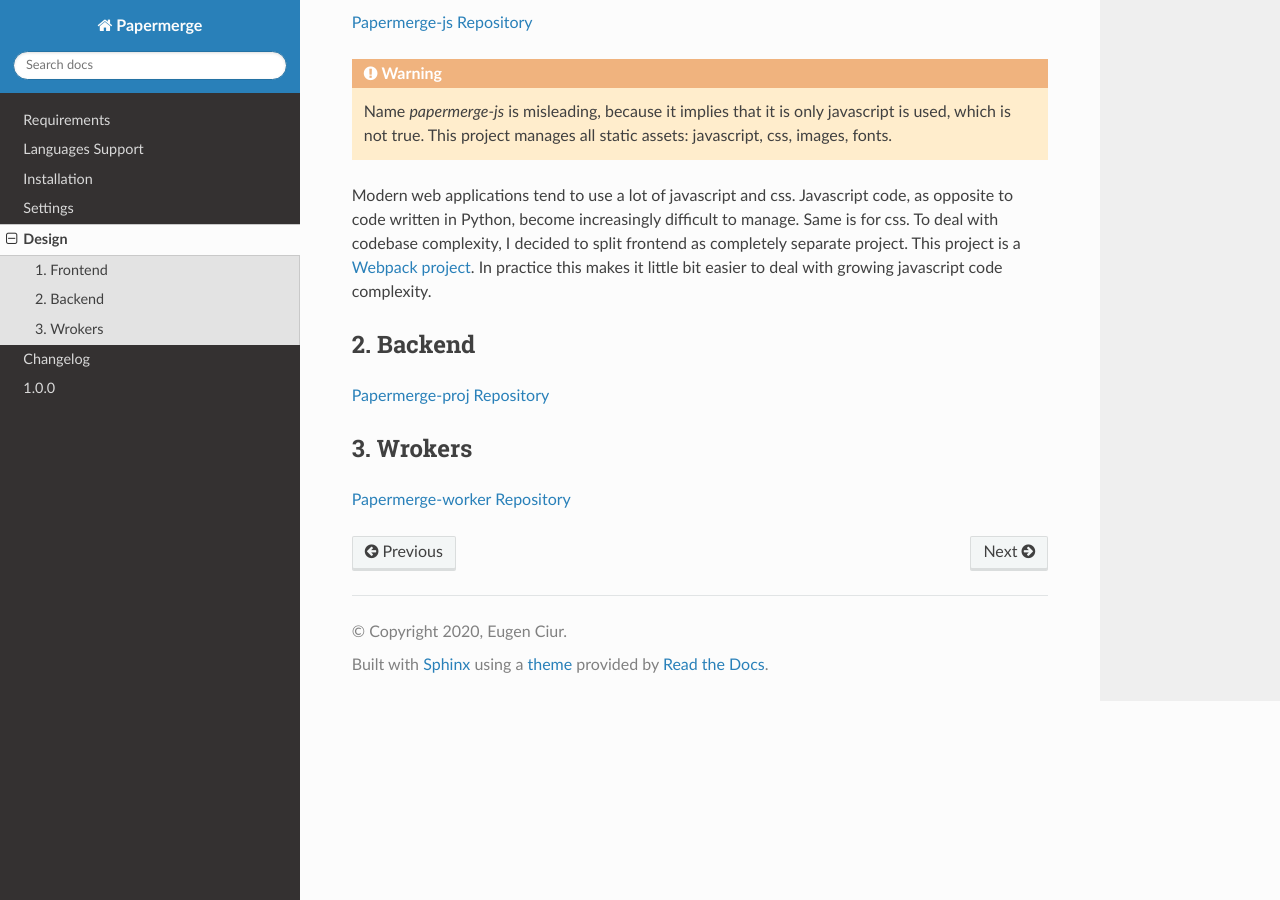
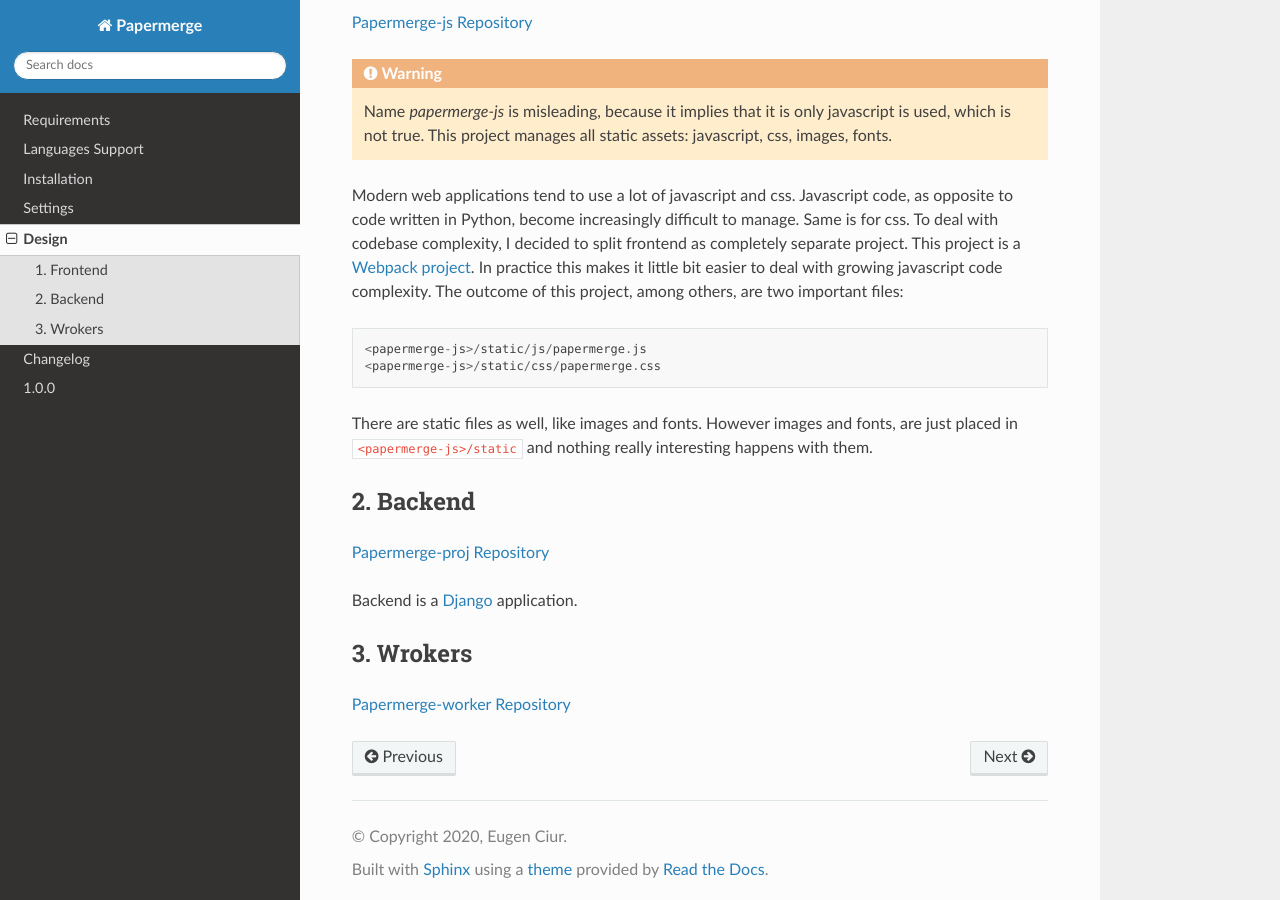
Before and after one commit to ciur/papermerge, a Sphinx documentation site: the page built from docs/source/design.rst, in a window 1280 px wide and 900 px high, scrolled down 866 px. Built offline with Sphinx 7.4.7 and the Read the Docs theme 2.0.0, drawn with Linux system fonts in a browser that asks for light colours.

Commit message:
Documentation

```diff
--- a/docs/source/design.rst
+++ b/docs/source/design.rst
@@ -27,13 +27,21 @@
 To deal with codebase complexity, I decided to split frontend as completely separate
 project. This project is a `Webpack project <https://webpack.js.org/>`_. In practice this
 makes it little bit easier to deal with growing javascript code complexity.
+The outcome of this project, among others, are two important files::
 
+        <papermerge-js>/static/js/papermerge.js
+        <papermerge-js>/static/css/papermerge.css
+
+There are static files as well, like images and fonts. However images and fonts, are just
+placed in ``<papermerge-js>/static`` and nothing really interesting happens with them.
 
 2. Backend
 **********
 
 `Papermerge-proj Repository <https://github.com/ciur/papermerge>`_
 
+Backend is a `Django <https://djangoproject.com>`_ application.
+
 
 3. Wrokers
 ***********
```
